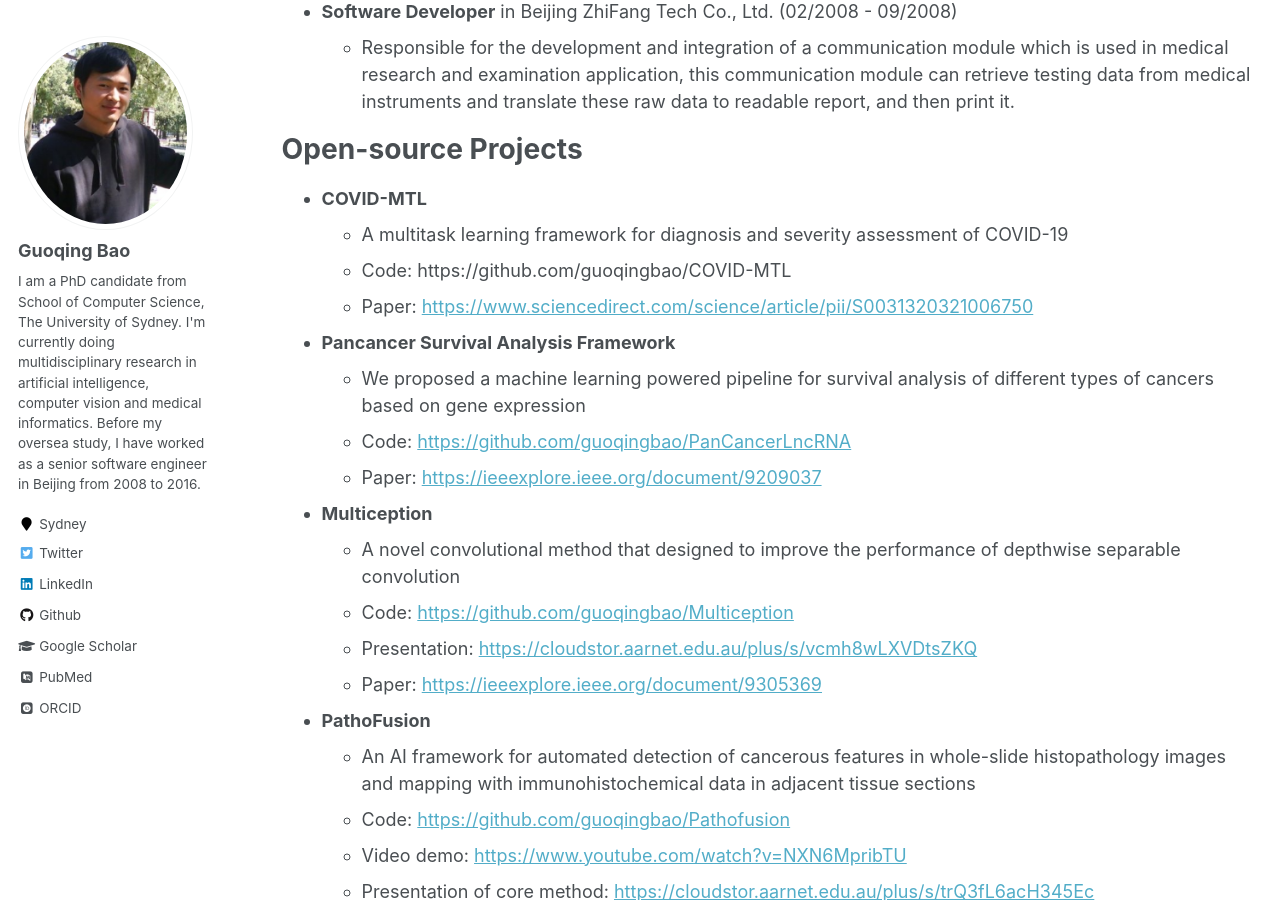
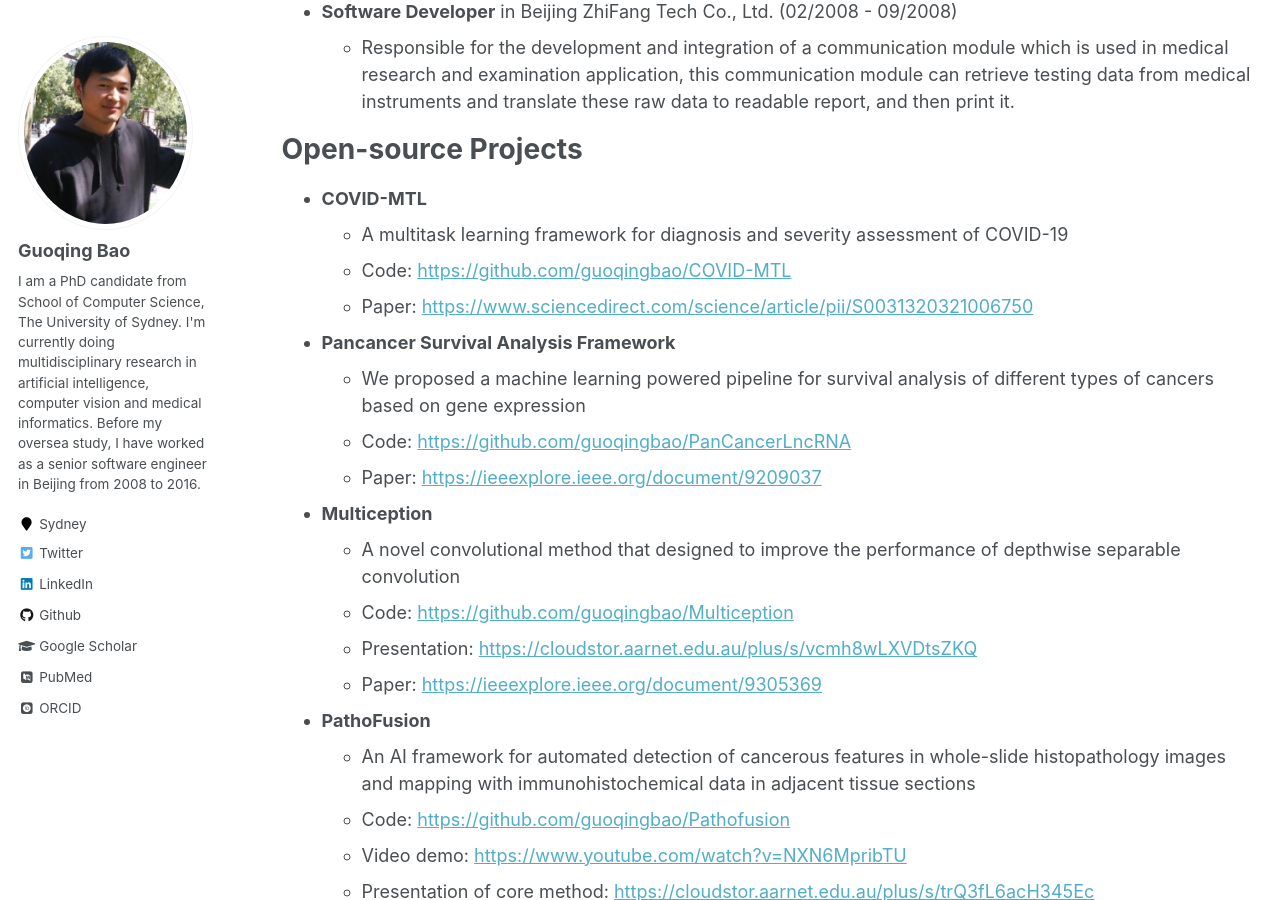
Before and after one commit to guoqingbao/guoqingbao.github.io, a Jekyll site: the page built from _pages/cv.md, in a window 1280 px wide and 900 px high, scrolled down 3859 px. Built offline with Jekyll 4.4.1, drawn with Linux system fonts in a browser that asks for light colours; some web fonts are replaced; some of the changed lines change nothing that is shown.

Commit message:
Update cv.md

```diff
--- a/_pages/cv.md
+++ b/_pages/cv.md
@@ -91,7 +91,7 @@ Open-source Projects
 ======
 * **COVID-MTL**
   * A multitask learning framework for diagnosis and severity assessment of COVID-19
-  * Code: https://github.com/guoqingbao/COVID-MTL
+  * Code: [https://github.com/guoqingbao/COVID-MTL](https://github.com/guoqingbao/COVID-MTL)
   * Paper: [https://www.sciencedirect.com/science/article/pii/S0031320321006750](https://www.sciencedirect.com/science/article/pii/S0031320321006750)
 * **Pancancer Survival Analysis Framework**
   * We proposed a machine learning powered pipeline for survival analysis of different types of cancers based on gene expression
```
